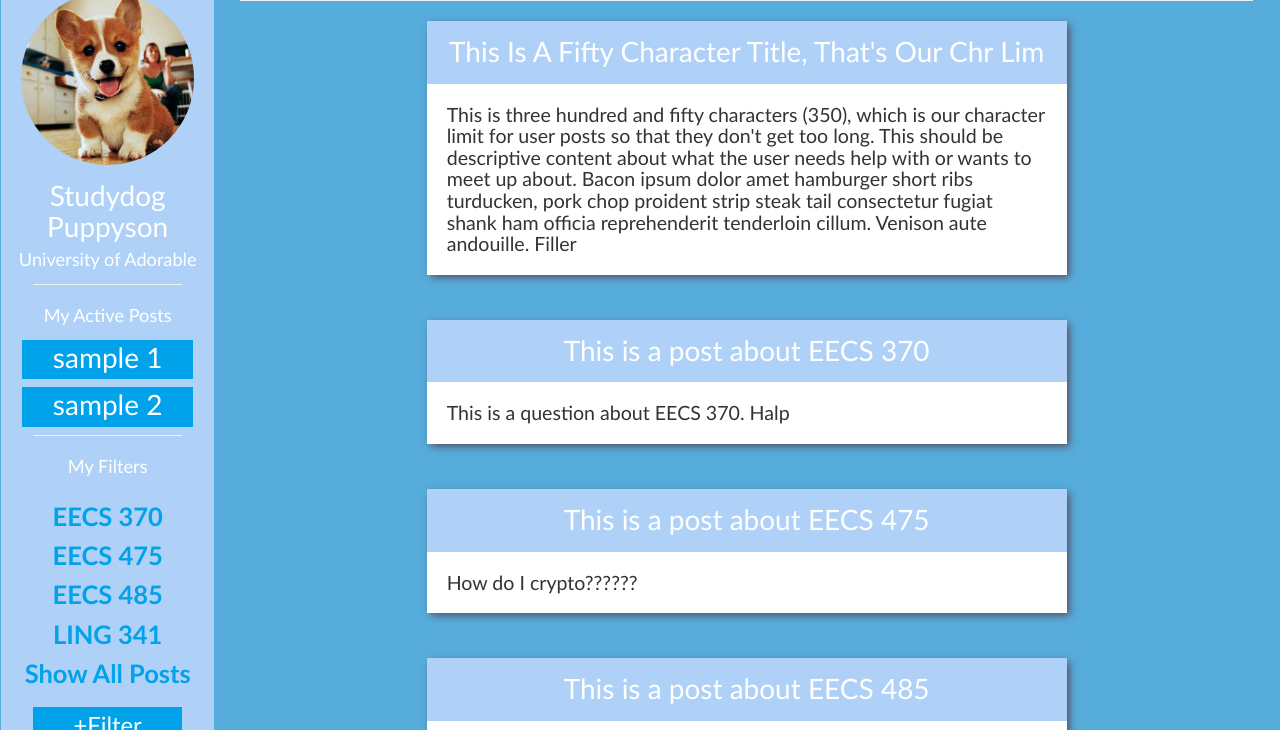
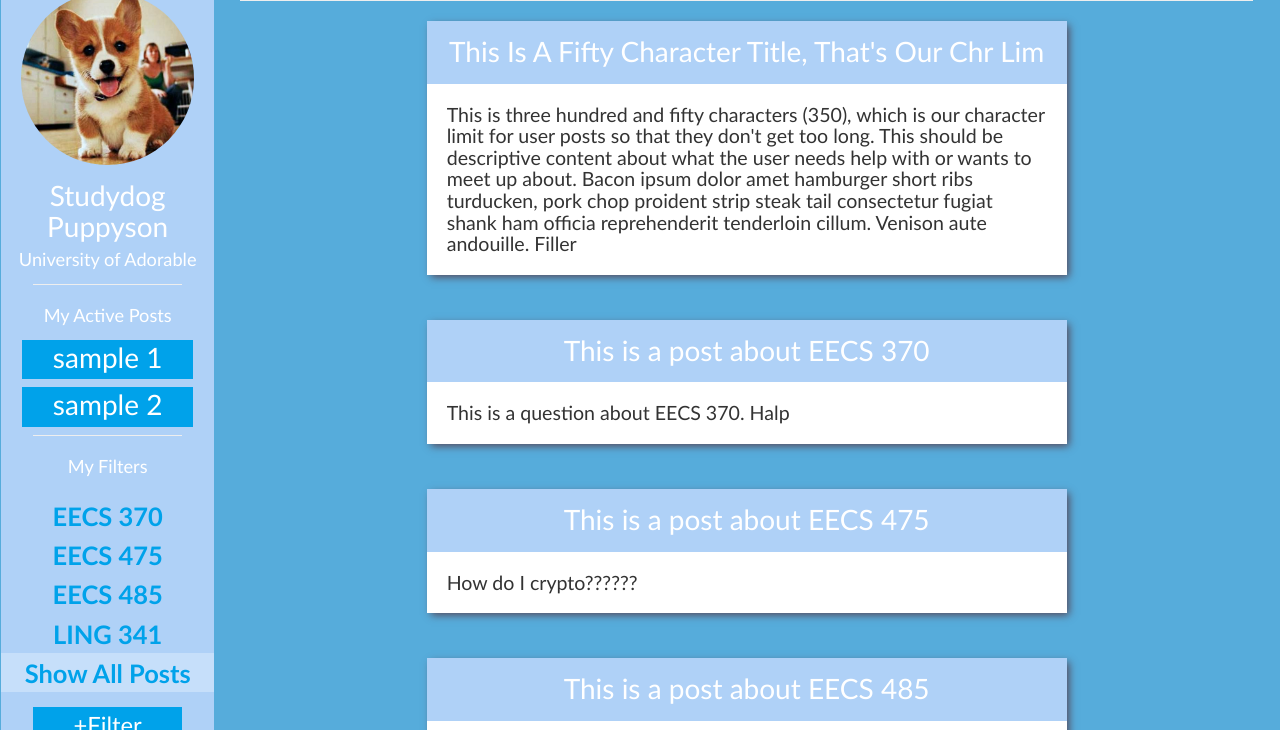
Before and after one commit to sartechb/WebsiteTest, a plain HTML site: page new.html in a window 1280 px wide. In both pictures the pointer is over the label "Show All Posts". Shown: the part 70-800 px from the top of the page. Drawn offline with nearby package versions, Linux system fonts and the light colour scheme; a script that the page names is missing.

Commit message:
made show all posts light up when hovered over
so you know you can click it

```diff
--- a/css/new.css
+++ b/css/new.css
@@ -198,6 +198,11 @@ box-shadow: 3px 3px 8px -3px rgba(87,70,87,0.75);
 	background-image: none;
 }
 
+.showall:hover{
+	background-image: none;
+	background-color: rgba(255, 255, 255, 0.29);
+}
+
 label {
     display: block;
     padding-left: 15px;
```
